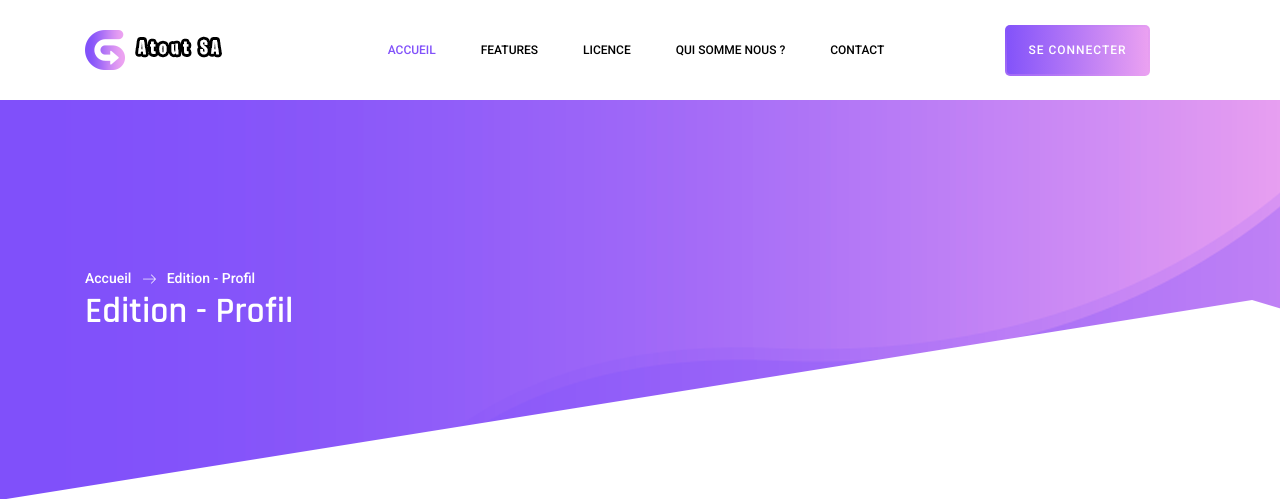
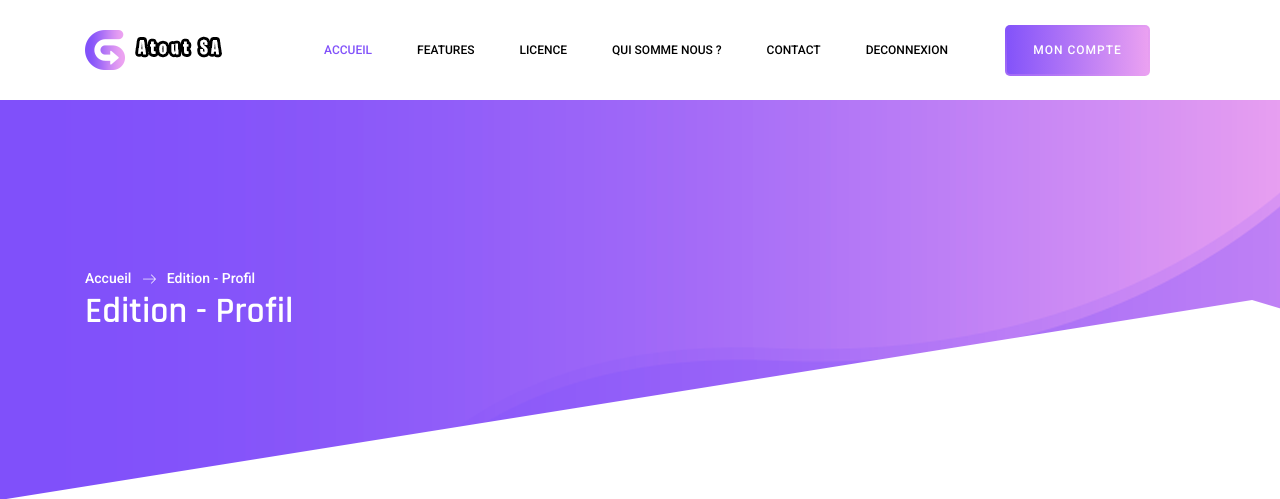
Before and after one commit to AntonArmand/AtoutProtect_Web, a PHP site: page /app/views/profil.php in a window 1280 px wide. Shown: the top 499 px of the page. Run offline with PHP 8.4, Linux system fonts and the light colour scheme; the visitor is signed in with stand-in values (Sample User, id 1).

Commit message:
Fix header && Fix register session

```diff
--- a/app/controllers/clientController.php
+++ b/app/controllers/clientController.php
@@ -10,7 +10,7 @@ $login       = isset($_POST['login']) ? $_POST['login'] : '';
 $date       = new DateTime();
 $date       = $date->format('Y-m-d H:i:s');
 
-if($register != false)
+if($register)
 {
     $mailClient    = isset($_POST['mailClient']) ? $_POST['mailClient'] : '';
     $mdpClient     = isset($_POST['mdpClient']) ? $_POST['mdpClient'] : '';
@@ -32,7 +32,7 @@ if($register != false)
     else
     {
         $clientDAO->insertClient($nomClient, $prenomClient, $mailClient, $mdpClient, $date);
-        $client = new Client($array);
+        $client = $clientDAO->findByEmail($mailClient, hashage($mdpClient));
 
         $_SESSION['idClient'] = $client->getIdClient();
         $_SESSION['nomClient'] = $client->getNomClient();
@@ -41,7 +41,7 @@ if($register != false)
         $_SESSION['dateInscriptionClient'] = $client->getDateInscriptionClient();
         $_SESSION['dateModificationClient'] = $client->getDateModificationClient();
 
-        header('Location: ../../index.php');
+        header('Location: index.php');
     }
 }
 
@@ -104,7 +104,7 @@ else if($login)
         $_SESSION['mailClient'] = $client->getMailClient();
         $_SESSION['dateInscriptionClient'] = $client->getDateInscriptionClient();
         $_SESSION['dateModificationClient'] = $client->getDateModificationClient();
-        header('Location: ../../index.php');
+        header('Location: index.php');
 
     }
 }
--- a/app/views/header.php
+++ b/app/views/header.php
@@ -21,14 +21,14 @@ session_start();
 							<li class="nav-item"><a class="nav-link" href="index.php#licence">Licence</a></li>
 							<li class="nav-item"><a class="nav-link" href="index.php#about-us">Qui somme nous ?</a></li>
 							<li class="nav-item"><a class="nav-link" href="contact.php">Contact</a></li>
+							<li class="nav-item"><a class="nav-link" href="logout.php">Deconnexion</a></li>
 						</ul>
 						<ul class="nav navbar-nav navbar-right">
-
-							<?php if (isset ($_SESSION['idClient']) >0): ?>
-								<li class="nav-item"><a href="login.php" class="primary_btn text-uppercase">Se connecter</a
+							<?php if (isset ($_SESSION['idClient']) > 0): ?>
+								<li class="nav-item"><a href="profil.php" class="primary_btn text-uppercase">Mon compte</a
 								></li>
 							<?php else: ?>
-								<li class="nav-item"><a href="profil.php" class="primary_btn text-uppercase">Mon compte</a></li>
+								<li class="nav-item"><a href="login.php" class="primary_btn text-uppercase">Connexion</a></li>
 							<?php endif; ?>
 
 							<li>
--- /dev/null
+++ b/app/views/logout.php
@@ -0,0 +1,5 @@
+<?php
+session_start();
+session_destroy();
+header('Location: index.php');
+?>
```
